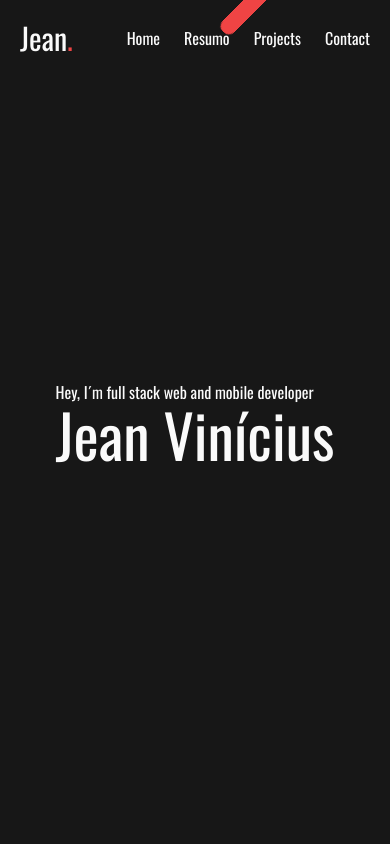
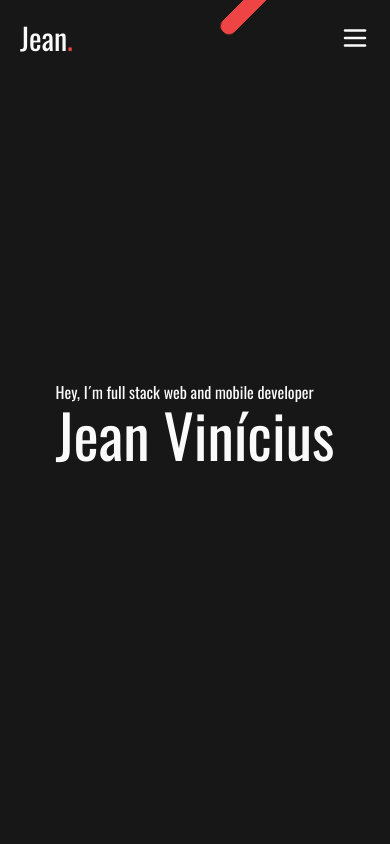
Before and after one commit to jean-D-alves/my-portfolio, a Next.js app: page / in a window 390 px wide. Shown: the top 844 px of the page. Built offline with nearby package versions, Linux system fonts and the light colour scheme; a web font is replaced by a local one.

Commit message:
update: MenuBurguer

```diff
--- a/src/Components/NavBar.tsx
+++ b/src/Components/NavBar.tsx
@@ -1,17 +1,73 @@
+"use client";
+
 import Link from "next/link";
+import { useEffect, useState } from "react";
+import { TbMenu2, TbX } from "react-icons/tb";
+
+const navLinks = [
+  { href: "/", label: "Home" },
+  { href: "/resumo", label: "Resumo" },
+  { href: "/projects", label: "Projects" },
+  { href: "/contact", label: "Contact" },
+];
 
 export default function NavBar() {
+  const [isOpen, setIsOpen] = useState(false);
+
+  useEffect(() => {
+    document.body.style.overflow = isOpen ? "hidden" : "";
+    return () => {
+      document.body.style.overflow = "";
+    };
+  }, [isOpen]);
+
   return (
-    <nav className="flex w-screen justify-between fixed z-10 top-0 left-0 p-5">
-      <h1 className="text-3xl">
-        Jean<span className="text-primary">.</span>
-      </h1>
-      <div className="flex items-center gap-6">
-        <Link href="/">Home</Link>
-        <Link href="/resumo">Resumo</Link>
-        <Link href="/projects">Projects</Link>
-        <Link href="/contact">Contact</Link>
+    <>
+      <nav className="flex w-screen justify-between items-center fixed z-50 top-0 left-0 p-5">
+        <Link href="/" onClick={() => setIsOpen(false)}>
+          <h1 className="text-3xl">
+            Jean<span className="text-primary">.</span>
+          </h1>
+        </Link>
+
+        <div className="hidden md:flex items-center gap-6">
+          {navLinks.map((link) => (
+            <Link
+              key={link.href}
+              href={link.href}
+              className="hover:text-primary transition-colors"
+            >
+              {link.label}
+            </Link>
+          ))}
+        </div>
+
+        <button
+          onClick={() => setIsOpen((prev) => !prev)}
+          aria-label={isOpen ? "Fechar menu" : "Abrir menu"}
+          aria-expanded={isOpen}
+          className="md:hidden relative z-50 text-3xl"
+        >
+          {isOpen ? <TbX /> : <TbMenu2 />}
+        </button>
+      </nav>
+
+      <div
+        className={`md:hidden fixed inset-0 z-40 flex flex-col items-center justify-center gap-8 bg-neutral-950 transition-opacity duration-300 ${
+          isOpen ? "opacity-100 visible" : "opacity-0 invisible"
+        }`}
+      >
+        {navLinks.map((link) => (
+          <Link
+            key={link.href}
+            href={link.href}
+            onClick={() => setIsOpen(false)}
+            className="text-2xl hover:text-primary transition-colors"
+          >
+            {link.label}
+          </Link>
+        ))}
       </div>
-    </nav>
+    </>
   );
 }
```
